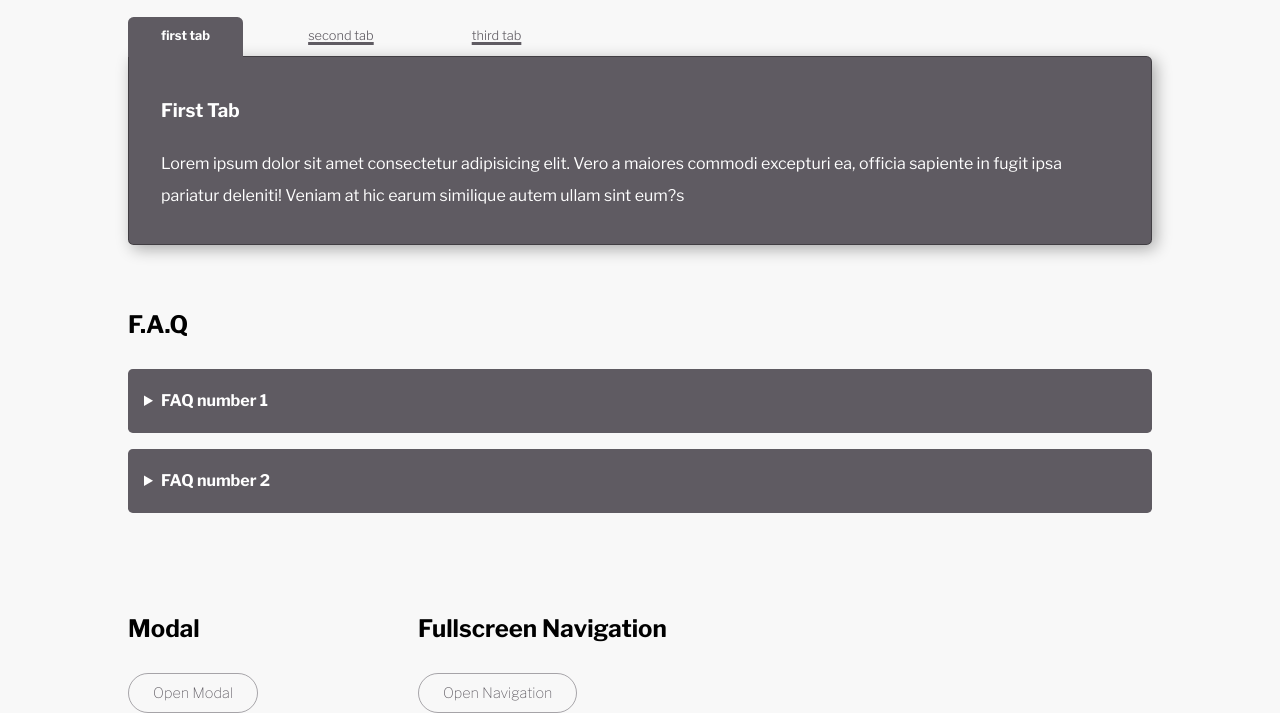
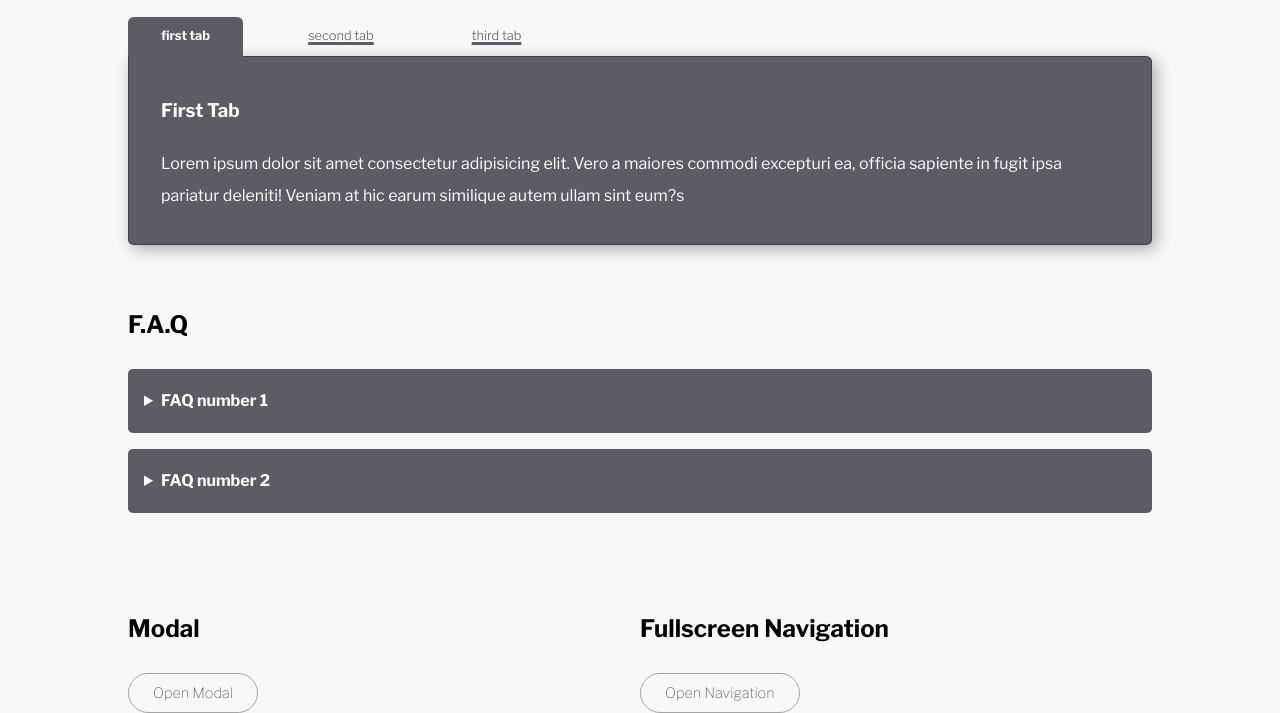
Before and after one commit to tKayZells/web-components, a plain HTML site: page index.html in a window 1280 px wide. Shown: the part 134-847 px from the top of the page. Drawn offline with nearby package versions, Linux system fonts and the light colour scheme.

Commit message:
Changed separation of modal & fullscreen group

```diff
--- a/css/main.scss
+++ b/css/main.scss
@@ -22,11 +22,12 @@ body > h1 {
 
 .group {
     display: flex;
+    justify-content: start;
 }
 
 #modal,
 #fullscreen-nav {
-    margin-right: 10rem;
+    flex: 1;
 }
 
 #tabs,
```
Also changed, not shown: css/main.css.
